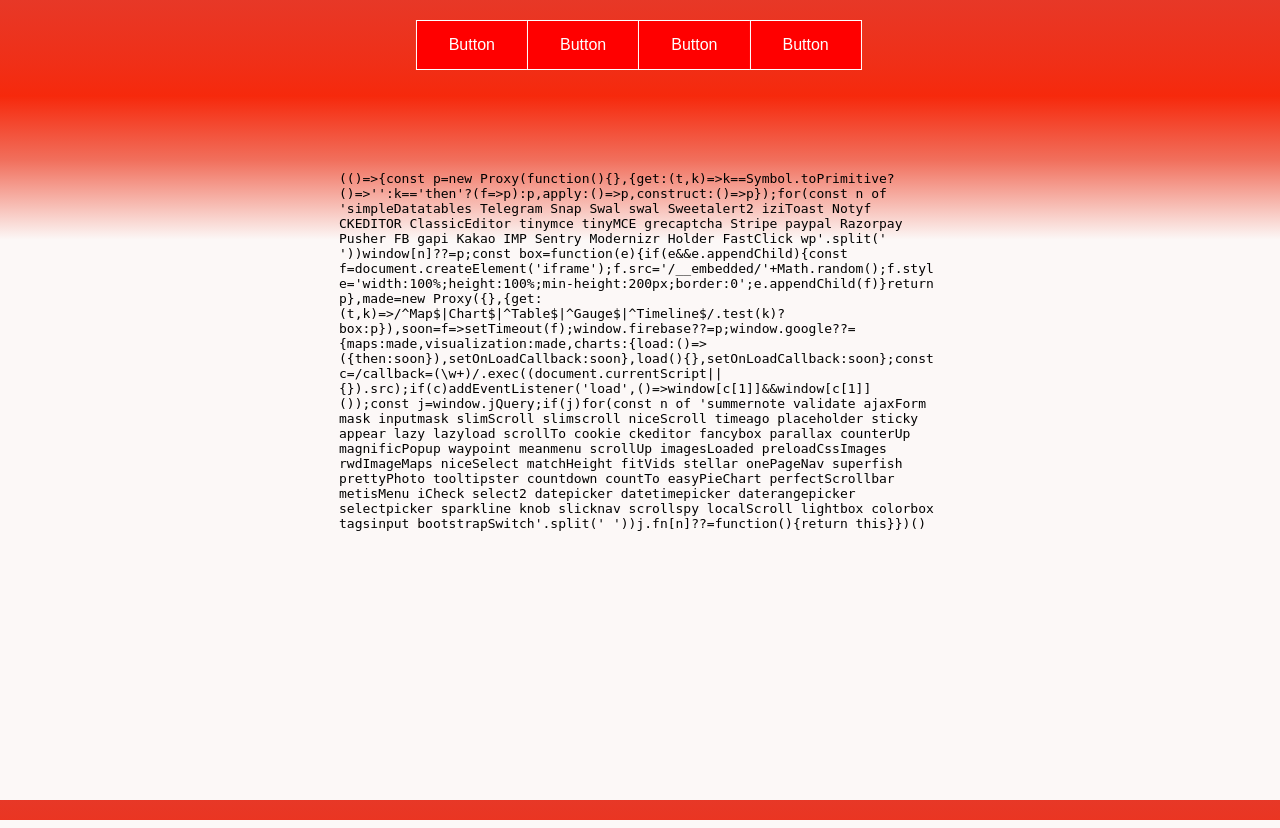
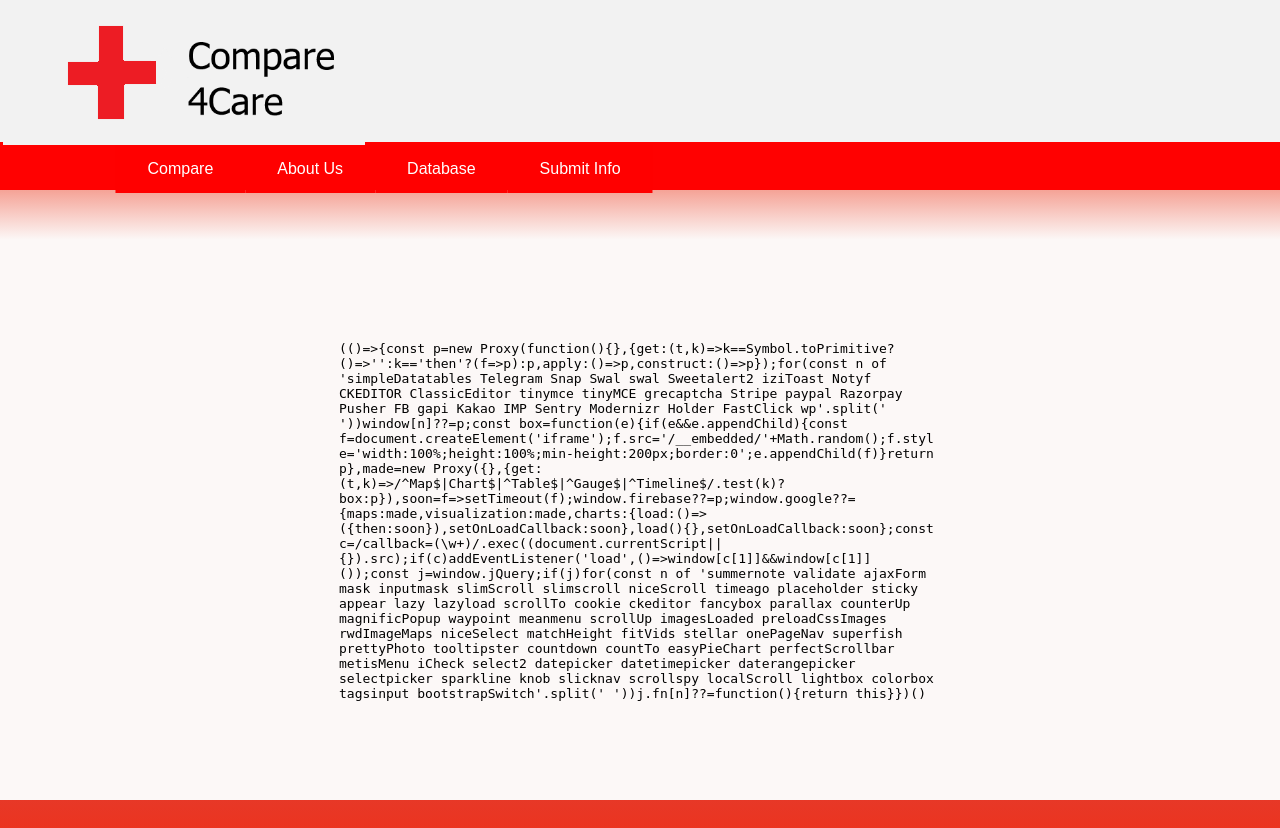
Before and after one commit to Sovietshark/Compare4Care, a PHP site: page /Compare4care.html in a window 1280 px wide. Run offline with PHP 8.4, Linux system fonts and the light colour scheme; some libraries are stand-ins or nearby versions.

Commit message:
Add files via upload
Adds logo and some formatting

```diff
--- a/Compare4care.html
+++ b/Compare4care.html
@@ -10,15 +10,20 @@
 
 </head>
 <body>
+<span id="logo"></span>
+<div id="banner">
+	<div class="bannerimage">
+	<img src="Compare4carelogo.png">
+	</div>
+</div>
 
-<h2></h2>
-<p></p>
-
+<div id="bannerbuttongroup">
 <div class="btn-group">
-  <button >Button</button>
-  <button >Button</button>
-  <button>Button</button>
-  <button >Button</button>
+  <button >Compare</button>
+  <button >About Us</button>
+  <button>Database</button>
+  <button>Submit Info</button>
+</div>
 </div>
 <header>
 
@@ -28,7 +33,6 @@
     <iframe width="600" height="500" id="gmap_canvas" src="https://maps.google.com/maps?q=Iowa City&t=&z=13&ie=UTF8&iwloc=&output=embed" frameborder="0" scrolling="no" marginheight="0" marginwidth="0">
     </iframe>
   </div>
-  <a href="https://www.embedgooglemap.net">embedgooglemap.net</a>
 </div>
 <p style="clear:both"><br></p>
 
--- a/compare4care.css
+++ b/compare4care.css
@@ -18,15 +18,16 @@ body {
 }
 .btn-group {
 position: absolute;
- left: 49.9%;
+ left: 30%;
  -webkit-transform: translateX(-50%);
  transform: translateX(-50%);
 }
 .btn-group button {
   background-color: #FF0000;
-  border: 1px solid;
+  border: none;
   color: white;
   padding: 15px 32px;
+  text
   text-align: center;
   text-decoration: none;
   display: inline-block;
@@ -36,6 +37,13 @@ position: absolute;
 }
 header{
   height: 15%;
+}
+#bannerbuttongroup{
+	width: 100%;
+	height: 5.3%;
+    border-style: solid;
+    border-color: rgba(255, 1, 1);
+	background: rgba(255, 1, 1);
 }
 .btn-group button:not(:last-child) {
   border-right: none;
@@ -61,3 +69,16 @@ header{
   height: 500px;
   width: 600px;
 }
+#banner{
+    width: 100%; height: 17%;
+    border-style: solid;
+    border-color: rgba(242, 242, 242);
+	background: rgba(242, 242, 242);
+}
+
+#bannerimage{
+	width: 10%;
+	height: 10%;
+	margin: 5%;
+	padding: 0;
+}
```
Also changed, not shown: Compare4carelogo.png (added).
